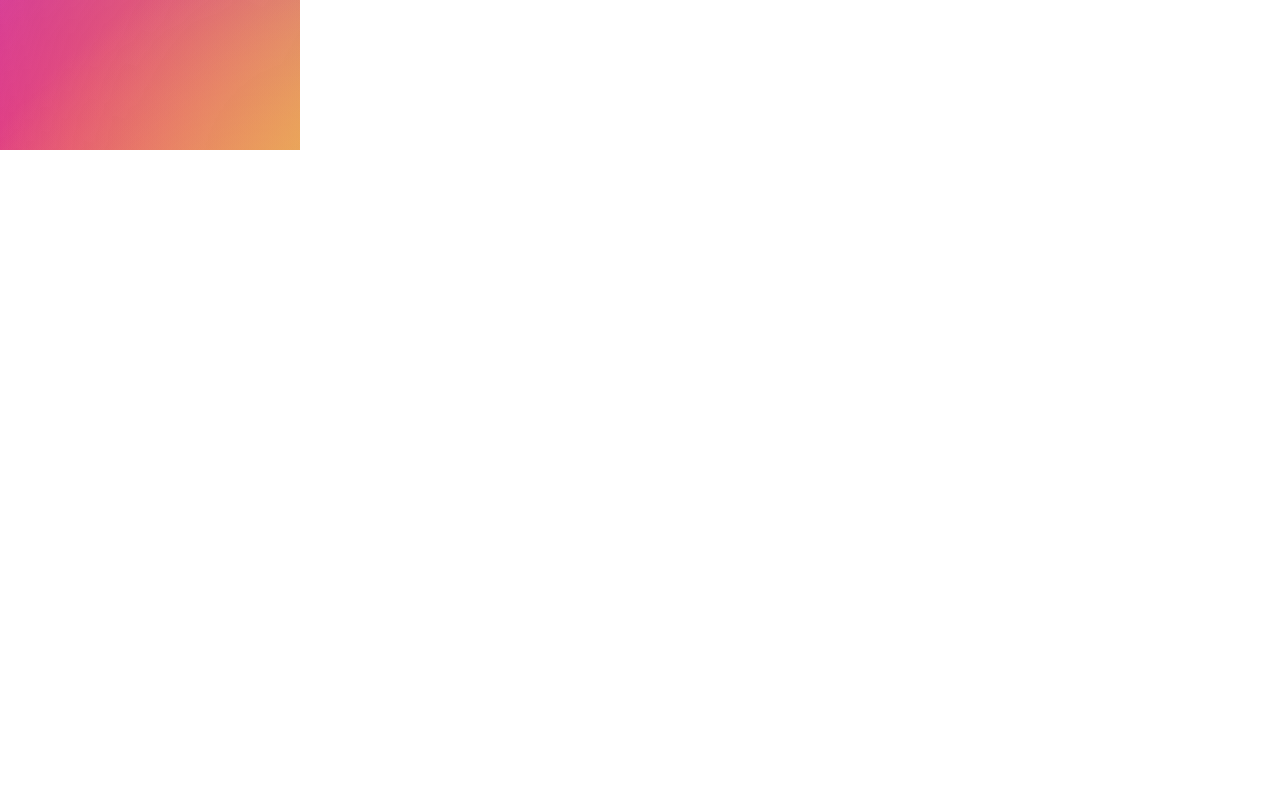
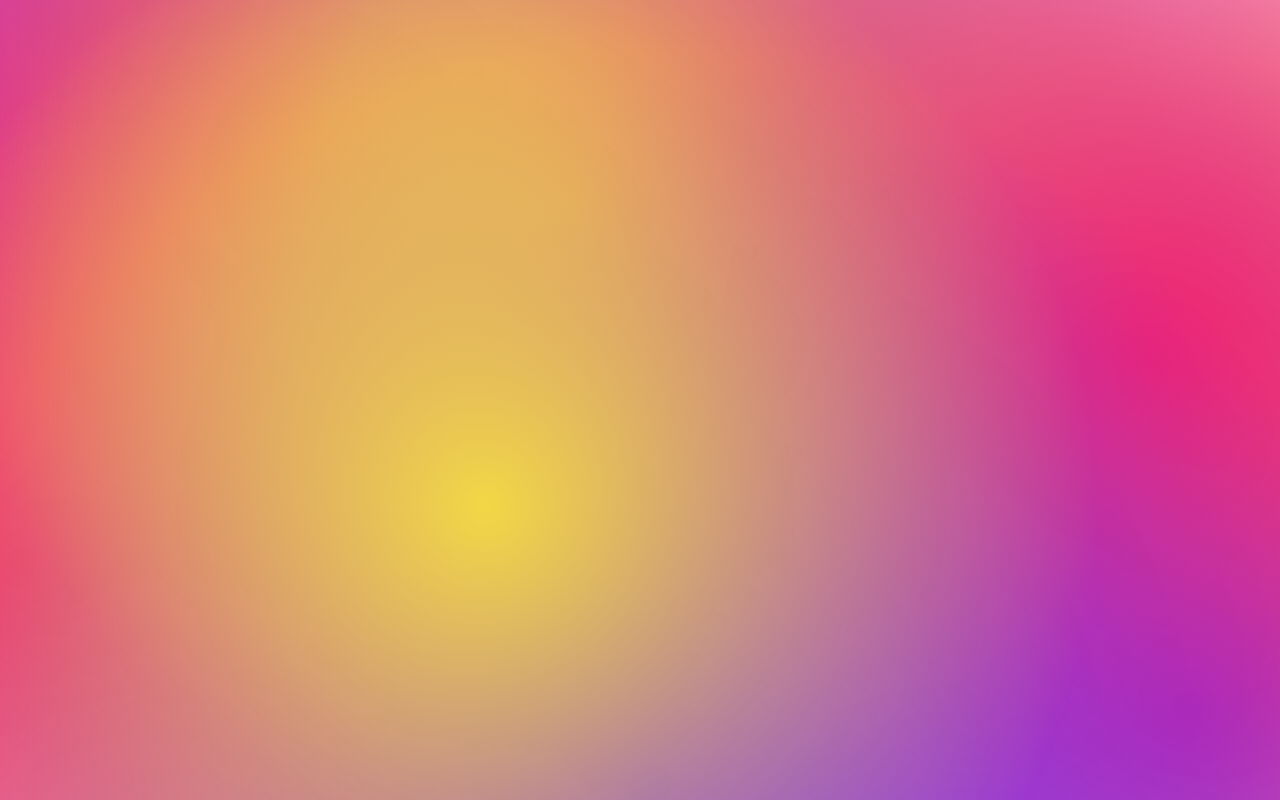
Before and after one commit to i4song/36th-autumn-concert, a React (Vite) app: page / in a window 1280 px wide. Built offline with nearby package versions, Linux system fonts and the light colour scheme.

Commit message:
:lipstick: Adjust canvas size

```diff
--- a/src/components/gradient/index.tsx
+++ b/src/components/gradient/index.tsx
@@ -84,7 +84,7 @@ const Gradient = () => {
   window.requestAnimationFrame(animate);
 
   return (
-    <canvas ref={canvasRef} className="canvas" />
+    <canvas ref={canvasRef} width={document.body.clientWidth} height={document.body.clientHeight} className="canvas" />
   )
 }
 
```
